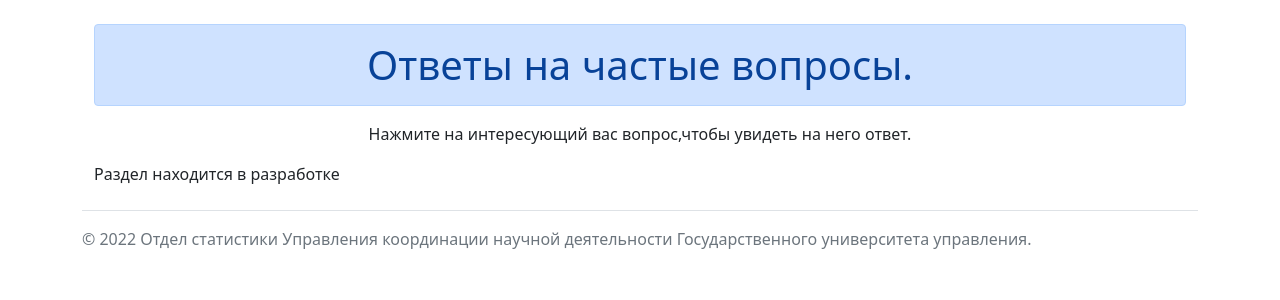
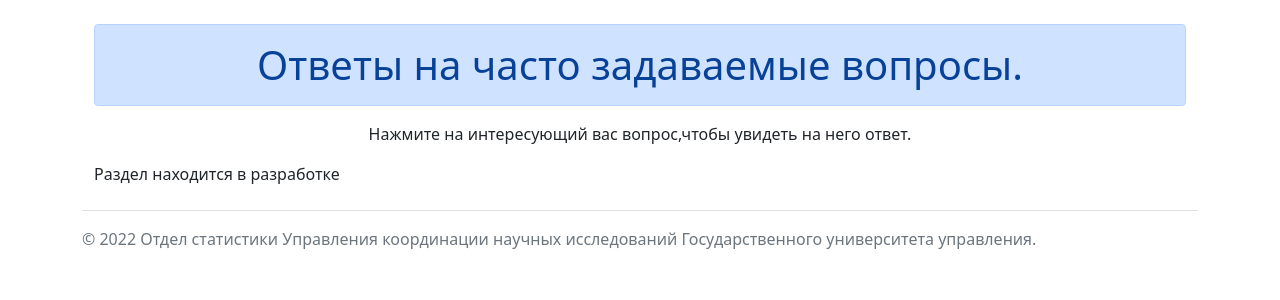
Before and after one commit to finking/stat_univer, a Django app: page /faq in a window 1280 px wide. Shown: the part 113-413 px from the top of the page. Run offline with Django 4.2, Linux system fonts and the light colour scheme; data that the repository does not hold is empty.

Commit message:
Fix text for base.html and faq.html

```diff
--- a/stat_univer/main/templates/main/base.html
+++ b/stat_univer/main/templates/main/base.html
@@ -49,7 +49,7 @@
         {% block content %} {% endblock %}
     <footer class="d-flex flex-wrap align-items-center py-3 my-4 border-top">
         <div class="col-md-12 d-flex align-items-center">
-          <span class="text-muted">© 2022 Отдел статистики Управления координации научной деятельности
+          <span class="text-muted">© 2022 Отдел статистики Управления координации научных исследований
               Государственного университета управления.</span>
         </div>
     </footer>
--- a/stat_univer/main/templates/main/faq.html
+++ b/stat_univer/main/templates/main/faq.html
@@ -7,7 +7,7 @@
 {% block content %}
 
 <div class="container">
-  <h1 class="text-center  alert alert-primary"> Ответы на частые вопросы.</h1>
+  <h1 class="text-center  alert alert-primary"> Ответы на часто задаваемые вопросы.</h1>
   <p class="text-center"> Нажмите на интересующий вас вопрос,чтобы увидеть на него ответ.</p>
     {% if faqs %}
         <div class="accordion" id="accordionFaq">
```
